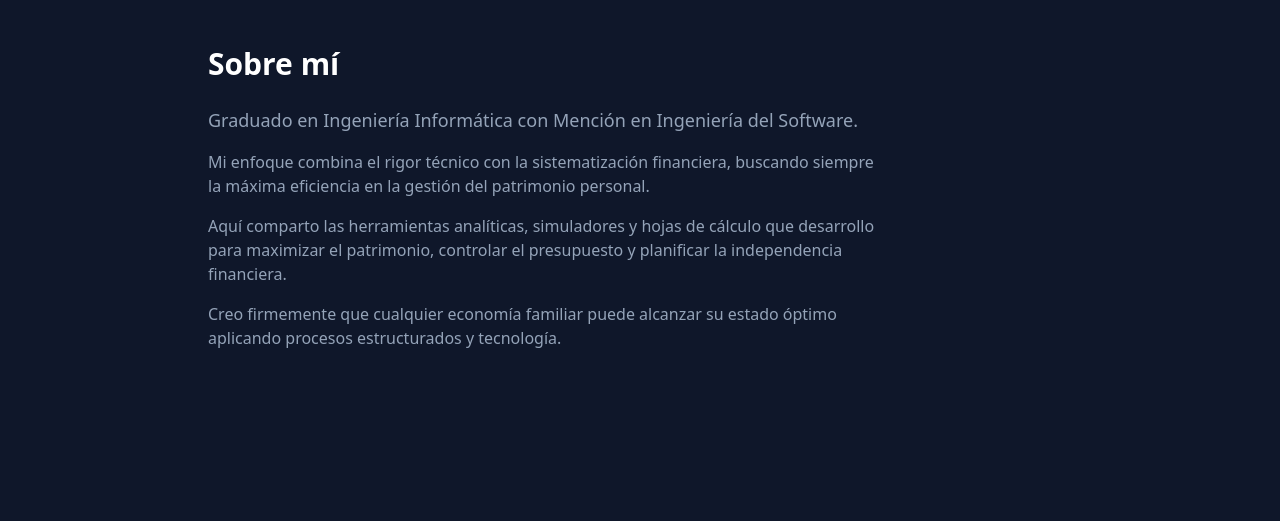
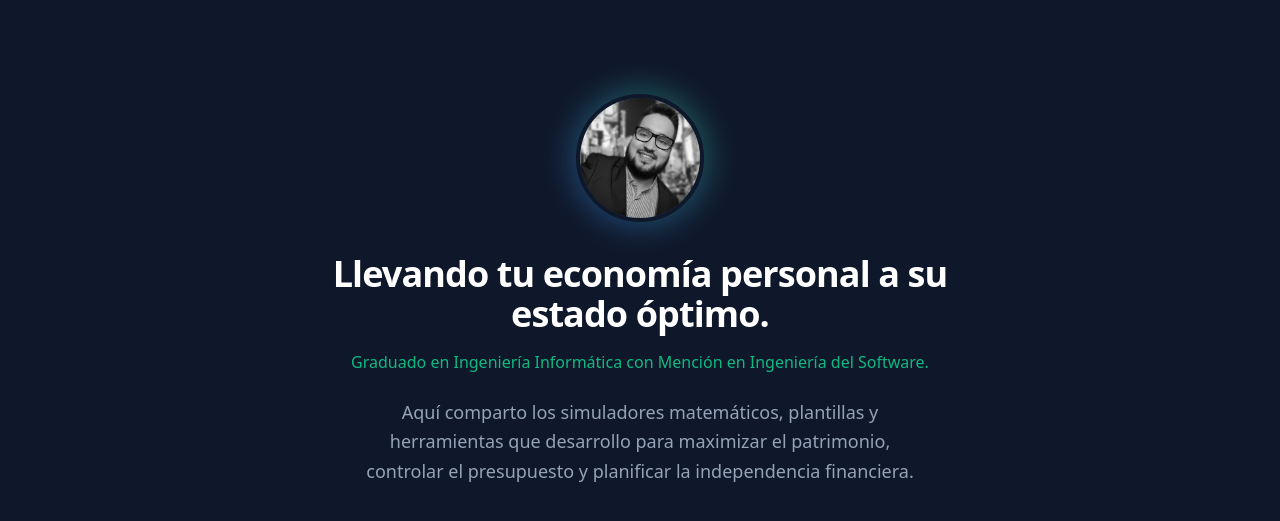
Before and after one commit to manoelfolgueira/manoelfolgueira.es, an Eleventy site: page src/bio.njk in a window 1280 px wide. Shown: the part 75-596 px from the top of the page. Built offline with nearby package versions, Linux system fonts and the light colour scheme; Eleventy itself is replaced by a stand-in of ours; files that its build step writes are made by us from their sources.

Commit message:
[feature/dashboard-2] feat: adding eleventy with standard layout

```diff
--- a/src/bio.njk
+++ b/src/bio.njk
@@ -4,16 +4,25 @@ title: Biografía
 permalink: /bio/
 ---
 
-<div class="max-w-2xl">
-    <h1 class="text-3xl font-extrabold text-white mb-6">Sobre mí</h1>
+<div class="max-w-2xl mx-auto text-center py-12">
 
-    <div class="prose prose-invert prose-emerald">
-        <p class="text-slate-400 mb-4 text-lg">Graduado en Ingeniería Informática con Mención en Ingeniería del Software.</p>
+    <!-- Foto con efecto glow -->
+    <div class="relative w-32 h-32 mx-auto mb-8 group">
+        <div class="absolute -inset-1 rounded-full bg-gradient-to-tr from-blue-500 to-emerald-400 opacity-40 blur-lg group-hover:opacity-70 transition-opacity"></div>
+        <img src="/res/img/perfil.jpg" alt="Manoel Folgueira" class="relative rounded-full object-cover w-full h-full border-4 border-slate-900 z-10">
+    </div>
 
-        <p class="text-slate-400 mb-4">Mi enfoque combina el rigor técnico con la sistematización financiera, buscando siempre la máxima eficiencia en la gestión del patrimonio personal.</p>
+    <!-- Títulos y descripción original -->
+    <h1 class="text-3xl md:text-4xl font-extrabold text-white mb-4 tracking-tight">
+        Llevando tu economía personal a su estado óptimo.
+    </h1>
 
-        <p class="text-slate-400 mb-4">Aquí comparto las herramientas analíticas, simuladores y hojas de cálculo que desarrollo para maximizar el patrimonio, controlar el presupuesto y planificar la independencia financiera.</p>
+    <p class="text-emerald-500 font-medium mb-6">
+        Graduado en Ingeniería Informática con Mención en Ingeniería del Software.
+    </p>
 
-        <p class="text-slate-400">Creo firmemente que cualquier economía familiar puede alcanzar su estado óptimo aplicando procesos estructurados y tecnología.</p>
+    <div class="text-slate-400 leading-relaxed text-lg max-w-xl mx-auto">
+        <p>Aquí comparto los simuladores matemáticos, plantillas y herramientas que desarrollo para maximizar el patrimonio, controlar el presupuesto y planificar la independencia financiera.</p>
     </div>
+
 </div>
```
